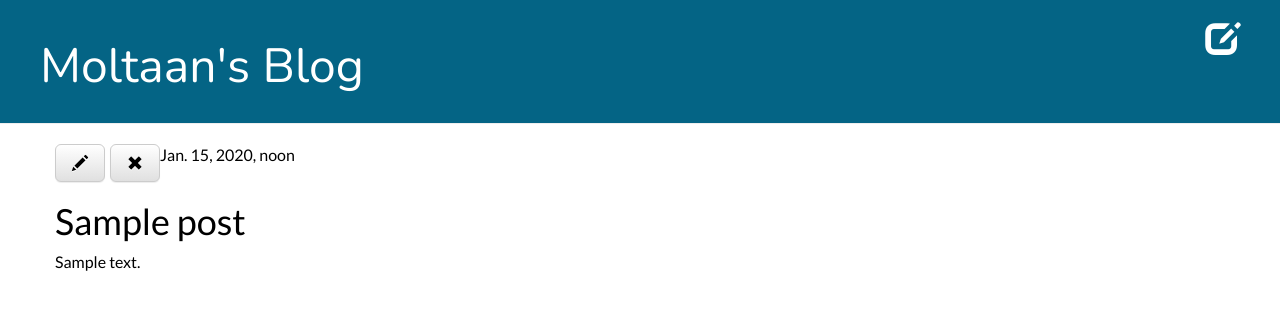
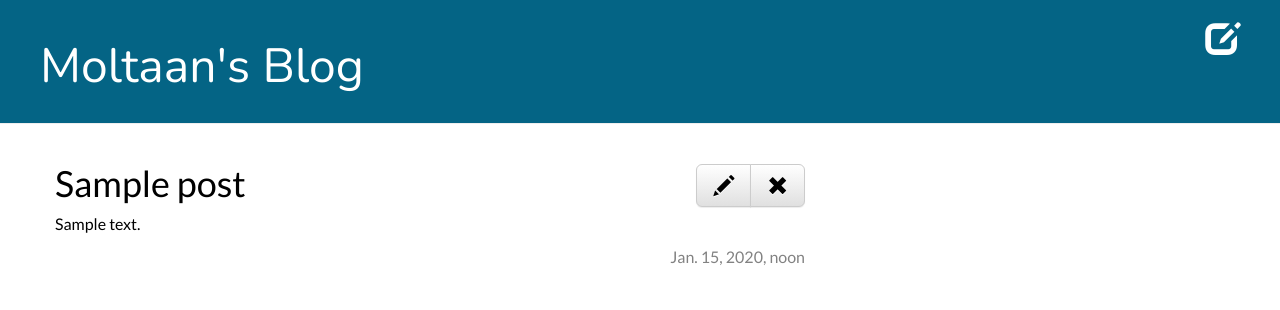
Before and after one commit to antouske/djangoblog, a Django app: page /post/1/ in a window 1280 px wide. Shown: the top 310 px of the page. Run offline with Django 3.2, Linux system fonts and the light colour scheme; tables that the repository leaves empty hold one stand-in row (values such as "Sample post"); some libraries are stand-ins or nearby versions.

Commit message:
Equal buttons and published date display fixed

```diff
--- a/myblog/blog/static/css/blog.css
+++ b/myblog/blog/static/css/blog.css
@@ -50,7 +50,9 @@
     }
     .btn {
         color:#000000;
-        float: right;
         font-family: 'Lato';
         font-size: 16px;
     }
+    .btn-group {
+    float: right;
+    }
--- a/myblog/blog/templates/blog/post_detail.html
+++ b/myblog/blog/templates/blog/post_detail.html
@@ -2,16 +2,19 @@
 
     {% block content %}
         <div class="post">
-            <div class=btn-toolbar>
-                {% if post.published_date %}
-                    {{ post.published_date }}
-                {% else %}
+            <div class=btn-group>
+                {% if not post.published_date %}
                     <a class="btn btn-default btn-lg" href="{% url "blog.views.post_publish" pk=post.pk %}"><span>Publish</span></a>
                 {% endif %}
-                <a class="btn btn-default btn-lg" href="{% url "post_edit" pk=post.pk %}"><span class="glyphicon glyphicon-pencil"></span></a>
-                <a class="btn btn-default btn-lg" href="{% url "post_remove" pk=post.pk %}"><span class="glyphicon glyphicon-remove"></span></a>
+                <a class="btn btn-default btn-lg" href="{% url "post_edit" pk=post.pk %}"><span style="font-size:1.3em;" class="glyphicon glyphicon-pencil"></span></a>
+                <a class="btn btn-default btn-lg" href="{% url "post_remove" pk=post.pk %}"><span style="font-size:1.3em;" class="glyphicon glyphicon-remove"></span></a>
             </div>
             <h1>{{ post.title }}</h1>
             <p>{{ post.text|linebreaks }}</p>
+            {% if post.published_date %}
+                <div class="date">
+                    {{ post.published_date }}
+                </div>
+            {% endif %}
         </div>
     {% endblock %}
```
